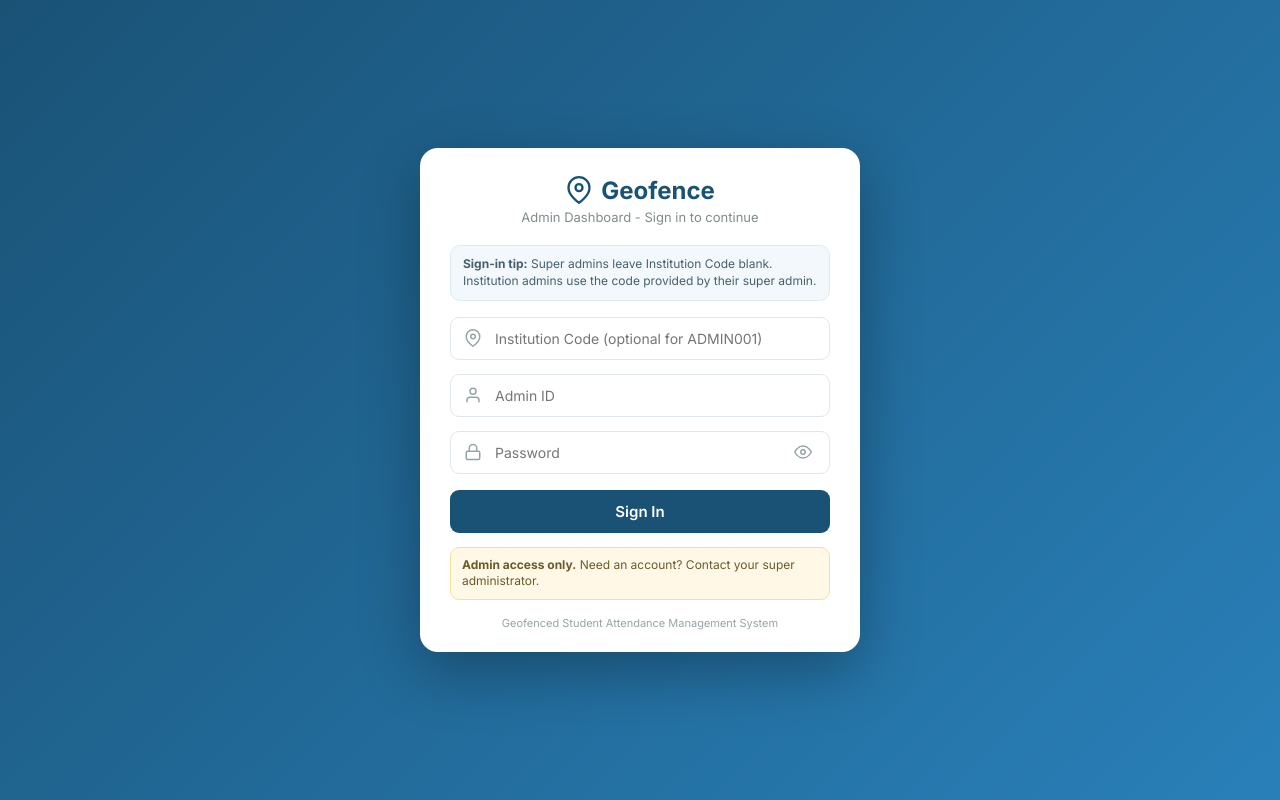
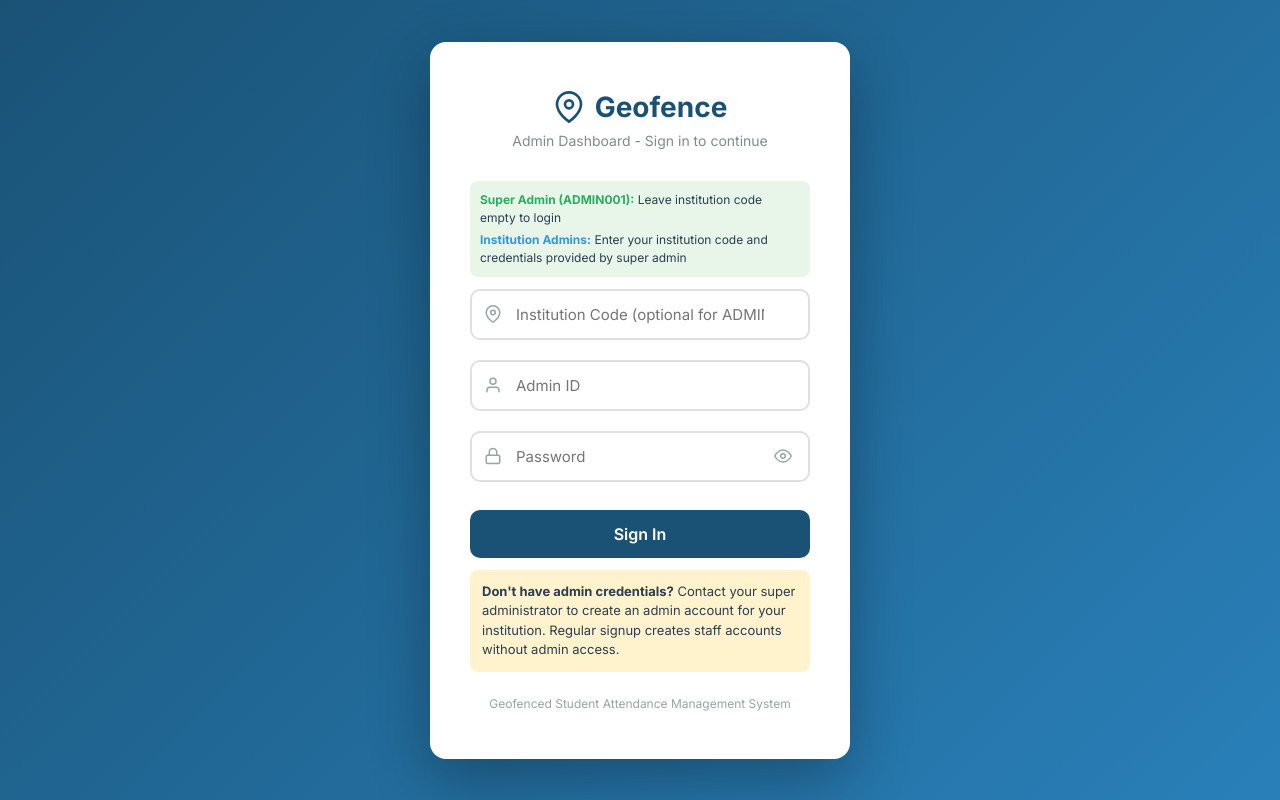
Before and after one commit to benbaxventures/benbax-geoattend, a React (Create React App) app in the folder admin-dashboard/: page /login in a window 1280 px wide. Built offline with nearby package versions, Linux system fonts and the light colour scheme; no server answers.

Commit message:
Revert "feat(auth): compact sign-in experience"
This reverts commit 7d8e6c3b359d73dedc55147ff28232dec28e0861.

```diff
--- a/admin-dashboard/src/index.css
+++ b/admin-dashboard/src/index.css
@@ -13,49 +13,6 @@ body {
 }
 
 a { text-decoration: none; color: inherit; }
-
-.auth-input {
-  transition: border-color 0.2s, box-shadow 0.2s;
-}
-
-.auth-input:focus {
-  border-color: #2980b9 !important;
-  box-shadow: 0 0 0 3px rgba(41, 128, 185, 0.14);
-}
-
-.auth-button {
-  transition: background-color 0.2s, transform 0.2s, box-shadow 0.2s;
-}
-
-.auth-button:hover:not(:disabled) {
-  background: #154360 !important;
-  box-shadow: 0 6px 14px rgba(21, 67, 96, 0.2);
-  transform: translateY(-1px);
-}
-
-.auth-button:focus-visible,
-.auth-toggle:focus-visible {
-  outline: 3px solid rgba(41, 128, 185, 0.35);
-  outline-offset: 2px;
-}
-
-@media (max-height: 680px) {
-  .auth-shell {
-    align-items: flex-start !important;
-    padding-top: 12px !important;
-    padding-bottom: 12px !important;
-  }
-
-  .auth-card {
-    max-height: calc(100vh - 24px) !important;
-  }
-}
-
-@media (max-width: 480px) {
-  .auth-card {
-    padding: 24px 20px 18px !important;
-  }
-}
 
 button {
   cursor: pointer;
--- a/admin-dashboard/src/pages/Login.js
+++ b/admin-dashboard/src/pages/Login.js
@@ -10,40 +10,27 @@ const styles = {
     alignItems: 'center',
     justifyContent: 'center',
     background: 'linear-gradient(135deg, #1a5276 0%, #2980b9 100%)',
-    padding: '16px',
-    overflowY: 'auto',
+    padding: '20px',
   },
   card: {
     background: '#fff',
-    borderRadius: '18px',
-    padding: '28px 30px 22px',
+    borderRadius: '16px',
+    padding: '48px 40px',
     width: '100%',
-    maxWidth: '440px',
-    maxHeight: 'calc(100vh - 32px)',
-    overflowY: 'auto',
+    maxWidth: '420px',
     boxShadow: '0 20px 60px rgba(0,0,0,0.3)',
   },
   logo: {
     display: 'flex',
     alignItems: 'center',
     justifyContent: 'center',
-    gap: '8px',
-    marginBottom: '4px',
+    gap: '10px',
+    marginBottom: '8px',
     color: '#1a5276',
   },
-  title: { fontSize: '24px', fontWeight: '700' },
-  subtitle: { textAlign: 'center', color: '#7f8c8d', marginBottom: '20px', fontSize: '13px' },
-  helper: {
-    marginBottom: '16px',
-    padding: '10px 12px',
-    background: '#f2f8fb',
-    border: '1px solid #dcecf4',
-    borderRadius: '10px',
-    color: '#46606f',
-    fontSize: '12px',
-    lineHeight: 1.4,
-  },
-  inputGroup: { position: 'relative', marginBottom: '14px' },
+  title: { fontSize: '28px', fontWeight: '700' },
+  subtitle: { textAlign: 'center', color: '#7f8c8d', marginBottom: '32px', fontSize: '14px' },
+  inputGroup: { position: 'relative', marginBottom: '20px' },
   inputIcon: {
     position: 'absolute',
     left: '14px',
@@ -53,10 +40,11 @@ const styles = {
   },
   input: {
     width: '100%',
-    padding: '12px 44px',
-    border: '1.5px solid #dfe7ec',
-    borderRadius: '9px',
-    fontSize: '14px',
+    padding: '14px 44px 14px 44px',
+    border: '2px solid #e0e0e0',
+    borderRadius: '10px',
+    fontSize: '15px',
+    transition: 'border-color 0.2s',
     boxSizing: 'border-box',
   },
   eyeButton: {
@@ -74,27 +62,17 @@ const styles = {
   },
   button: {
     width: '100%',
-    padding: '12px',
+    padding: '14px',
     background: '#1a5276',
     color: '#fff',
     border: 'none',
-    borderRadius: '9px',
-    fontSize: '15px',
+    borderRadius: '10px',
+    fontSize: '16px',
     fontWeight: '600',
-    marginTop: '2px',
+    marginTop: '8px',
     cursor: 'pointer',
   },
-  accessNotice: {
-    marginTop: '14px',
-    padding: '9px 11px',
-    background: '#fff8e6',
-    border: '1px solid #f4df9b',
-    borderRadius: '9px',
-    color: '#6b5b2a',
-    fontSize: '12px',
-    lineHeight: 1.4,
-  },
-  footer: { textAlign: 'center', marginTop: '16px', fontSize: '11px', color: '#95a5a6' },
+  footer: { textAlign: 'center', marginTop: '24px', fontSize: '12px', color: '#95a5a6' },
 };
 
 export default function Login({ onLogin }) {
@@ -106,8 +84,7 @@ export default function Login({ onLogin }) {
 
   const handleSubmit = async (e) => {
     e.preventDefault();
-    const normalizedStaffId = staffId.trim();
-    if (!normalizedStaffId || !password) {
+    if (!staffId || !password) {
       toast.error('Please enter Staff ID and password');
       return;
     }
@@ -116,7 +93,7 @@ export default function Login({ onLogin }) {
     try {
       const codeTrim = institutionCode.trim();
       // Super admin (ADMIN001) can login without institution code
-      const { data } = await login(normalizedStaffId.toUpperCase(), password, codeTrim || undefined);
+      const { data } = await login(staffId, password, codeTrim || undefined);
       localStorage.setItem('token', data.token);
       const resolvedCode = data.institution?.code || codeTrim;
       if (resolvedCode) localStorage.setItem('institutionCode', String(resolvedCode).toUpperCase());
@@ -140,79 +117,63 @@ export default function Login({ onLogin }) {
   };
 
   return (
-    <div className="auth-shell" style={styles.container}>
-      <div className="auth-card" style={styles.card}>
+    <div style={styles.container}>
+      <div style={styles.card}>
         <div style={styles.logo}>
-          <FiMapPin size={28} />
+          <FiMapPin size={32} />
           <span style={styles.title}>Geofence</span>
         </div>
         <p style={styles.subtitle}>Admin Dashboard - Sign in to continue</p>
 
-        <form onSubmit={handleSubmit} aria-label="Admin sign-in">
-          <div role="note" style={styles.helper}>
-            <strong>Sign-in tip:</strong> Super admins leave Institution Code blank. Institution admins use the code provided by their super admin.
+        <form onSubmit={handleSubmit}>
+          <div style={{ fontSize: 12, color: '#2c3e50', marginBottom: 12, padding: 10, background: '#e8f5e9', borderRadius: 8, lineHeight: 1.5 }}>
+            <strong style={{ color: '#27ae60' }}>Super Admin (ADMIN001):</strong> Leave institution code empty to login<br/>
+            <strong style={{ color: '#3498db', marginTop: 4, display: 'inline-block' }}>Institution Admins:</strong> Enter your institution code and credentials provided by super admin
           </div>
           <div style={styles.inputGroup}>
             <FiMapPin style={styles.inputIcon} size={18} />
             <input
-              className="auth-input"
               style={styles.input}
               type="text"
-              name="institutionCode"
               placeholder="Institution Code (optional for ADMIN001)"
               value={institutionCode}
               onChange={(e) => setInstitutionCode(e.target.value.toUpperCase())}
-              autoComplete="organization"
-              aria-label="Institution Code"
             />
           </div>
           <div style={styles.inputGroup}>
             <FiUser style={styles.inputIcon} size={18} />
             <input
-              className="auth-input"
               style={styles.input}
               type="text"
-              name="staffId"
               placeholder="Admin ID"
               value={staffId}
               onChange={(e) => setStaffId(e.target.value)}
-              autoComplete="username"
-              aria-label="Admin ID"
-              required
             />
           </div>
           <div style={styles.inputGroup}>
             <FiLock style={styles.inputIcon} size={18} />
             <input
-              className="auth-input"
               style={styles.input}
               type={showPassword ? 'text' : 'password'}
-              name="password"
               placeholder="Password"
               value={password}
               onChange={(e) => setPassword(e.target.value)}
-              autoComplete="current-password"
-              aria-label="Password"
-              required
             />
             <button
               type="button"
-              className="auth-toggle"
               style={styles.eyeButton}
               onClick={() => setShowPassword(!showPassword)}
-              aria-label={showPassword ? 'Hide password' : 'Show password'}
-              aria-pressed={showPassword}
             >
               {showPassword ? <FiEyeOff size={18} /> : <FiEye size={18} />}
             </button>
           </div>
-          <button className="auth-button" style={{ ...styles.button, opacity: loading ? 0.7 : 1 }} disabled={loading} type="submit" aria-busy={loading}>
+          <button style={{ ...styles.button, opacity: loading ? 0.7 : 1 }} disabled={loading} type="submit">
             {loading ? 'Signing in...' : 'Sign In'}
           </button>
         </form>
 
-        <div role="note" style={styles.accessNotice}>
-          <strong>Admin access only.</strong> Need an account? Contact your super administrator.
+        <div style={{ marginTop: 12, padding: 12, background: '#fff3cd', borderRadius: 8, fontSize: 13, lineHeight: 1.5 }}>
+          <strong>Don't have admin credentials?</strong> Contact your super administrator to create an admin account for your institution. Regular signup creates staff accounts without admin access.
         </div>
 
         <p style={styles.footer}>Geofenced Student Attendance Management System</p>
```
Also changed, not shown: 1 other file (tests, documents, lock files or other folders).
